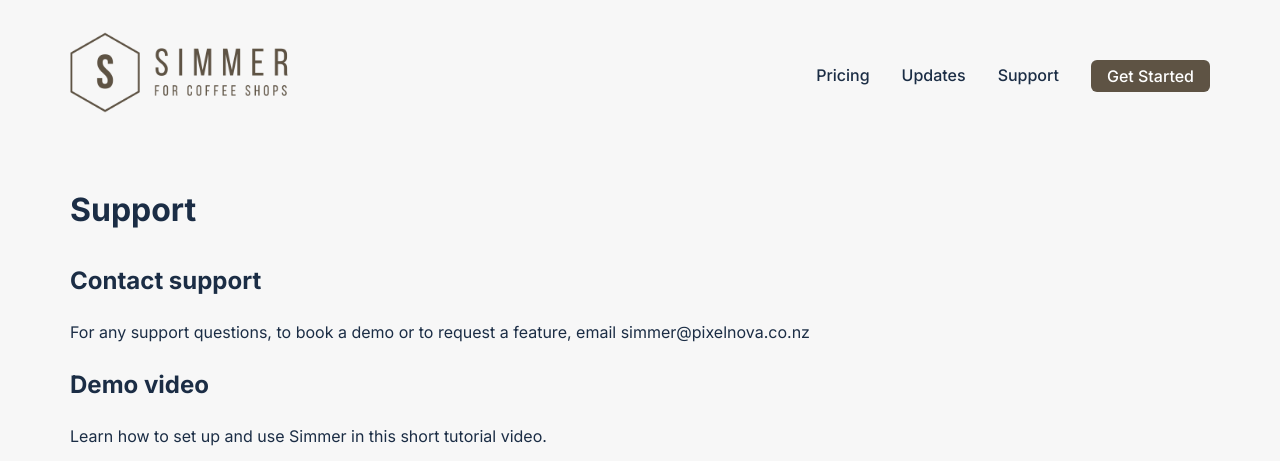
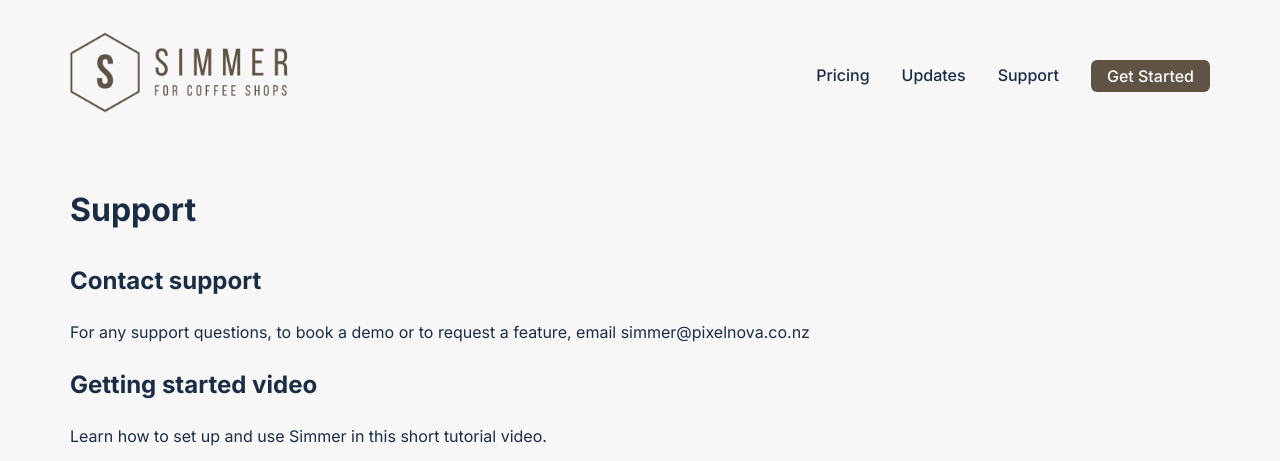
Before and after one commit to Pixel-Nova-Apps/simmerpos.com, a Jekyll site: the page built from _pages/support.md, in a window 1280 px wide and 900 px high, cut to the strip 0-461 px from the top of the window. Built offline with Jekyll 4.4.1, drawn with Linux system fonts in a browser that asks for light colours.

Commit message:
changed video heading

```diff
--- a/_pages/support.md
+++ b/_pages/support.md
@@ -10,7 +10,7 @@ include_in_header: false
 
 For any support questions, to book a demo or to request a feature, email simmer@pixelnova.co.nz
 
-## Demo video
+## Getting started video
 
 Learn how to set up and use Simmer in this short tutorial video.
 
```
